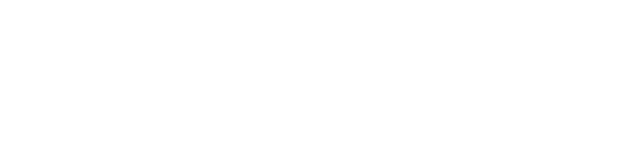
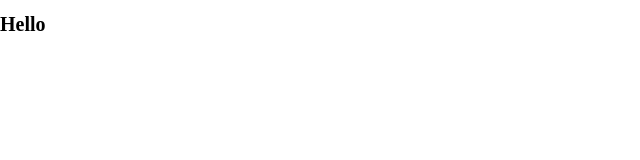
Before and after one commit to Gwouten/statik, a website: page index.html in a window 1280 px wide. Shown: the full height of the page, 0-640 px from the left. Drawn offline with Linux system fonts and the light colour scheme.

Commit message:
initial commit

```diff
--- a/index.html
+++ b/index.html
@@ -30,6 +30,7 @@
 
 
 <body>
+  <h1 class="header">Hello</h1>
   <script src="js/main.js"></script>
 </body>
 
```
